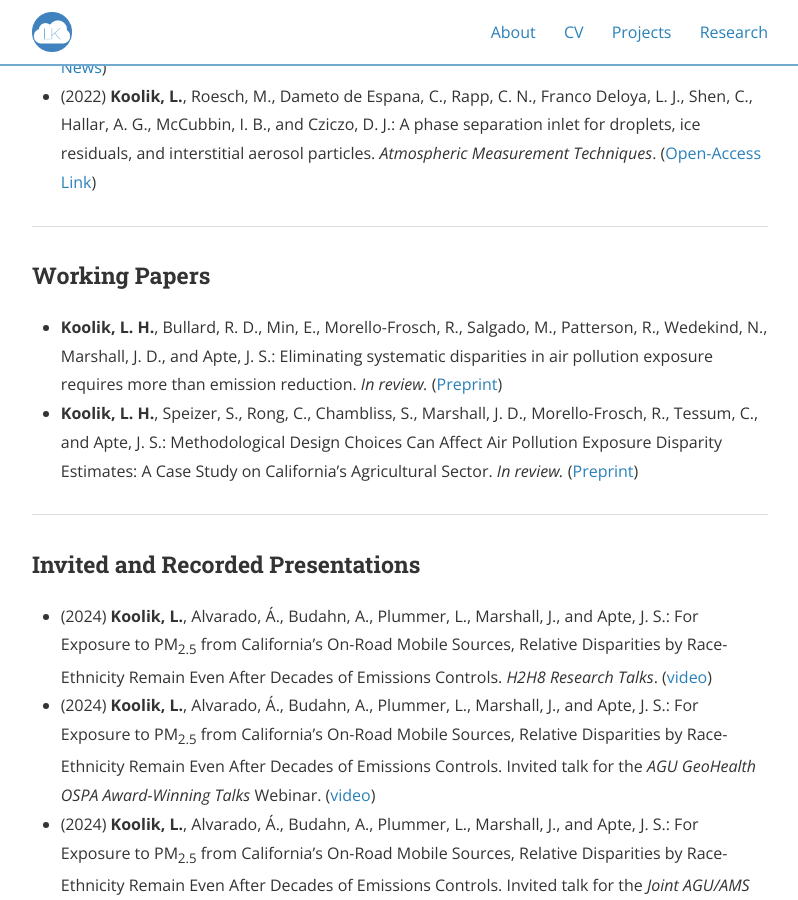
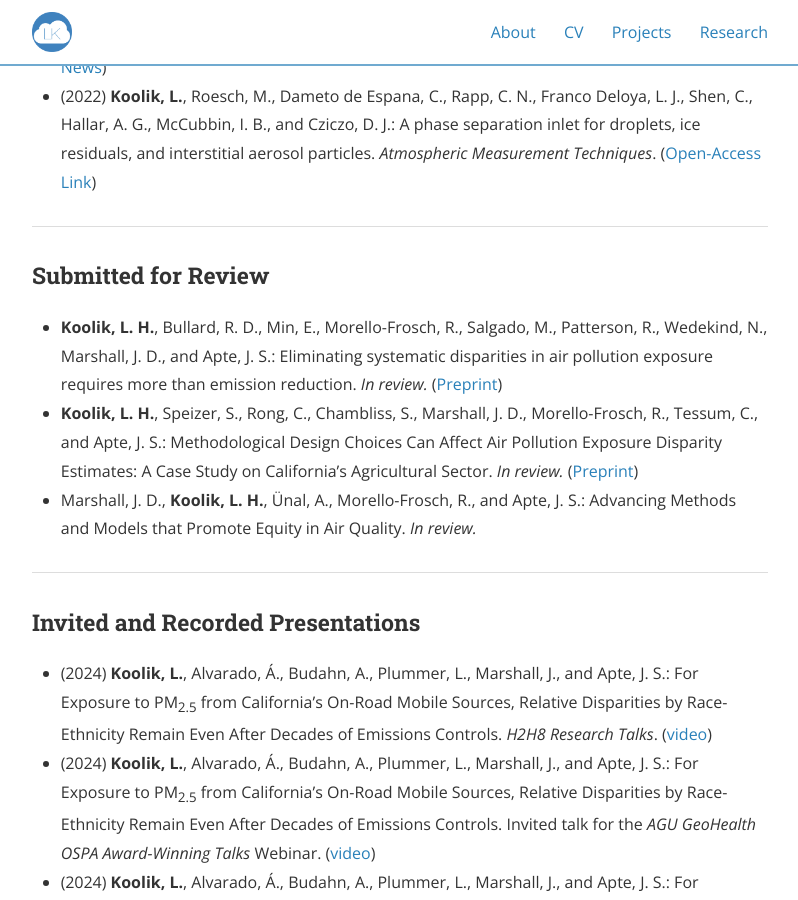
Before and after one commit to lkoolik/lkoolik.github.io, a Jekyll site: the page built from research.md, in a window 1280 px wide and 900 px high, scrolled down 485 px. Shown: the whole window, without its empty margins (240-1038 px from the left). Built offline with Jekyll 4.4.1, drawn with Linux system fonts in a browser that asks for light colours; nearby versions of some CDN libraries.

Commit message:
Update research.md

```diff
--- a/research.md
+++ b/research.md
@@ -18,10 +18,11 @@ nav_order: 3
 
 <hr>
 
-<h3>Working Papers</h3>
+<h3>Submitted for Review</h3>
 <ul>
   <li><b>Koolik, L. H.</b>, Bullard, R. D., Min, E., Morello-Frosch, R., Salgado, M., Patterson, R., Wedekind, N., Marshall, J. D., and Apte, J. S.: Eliminating systematic disparities in air pollution exposure requires more than emission reduction. <i>In review.</i> (<a href="https://doi.org/10.26434/chemrxiv-2025-793ps">Preprint</a>) </li>
   <li><b>Koolik, L. H.</b>, Speizer, S., Rong, C., Chambliss, S., Marshall, J. D., Morello-Frosch, R., Tessum, C., and Apte, J. S.: Methodological Design Choices Can Affect Air Pollution Exposure Disparity Estimates: A Case Study on California’s Agricultural Sector. <i>In review.</i> (<a href="https://doi.org/10.26434/chemrxiv-2025-jcdnz">Preprint</a>) </li>
+  <li>Marshall, J. D., <b>Koolik, L. H.</b>, Ünal, A., Morello-Frosch, R., and Apte, J. S.: Advancing Methods and Models that Promote Equity in Air Quality. <i>In review.</i> </li>
 </ul>
 
 <hr>
```
